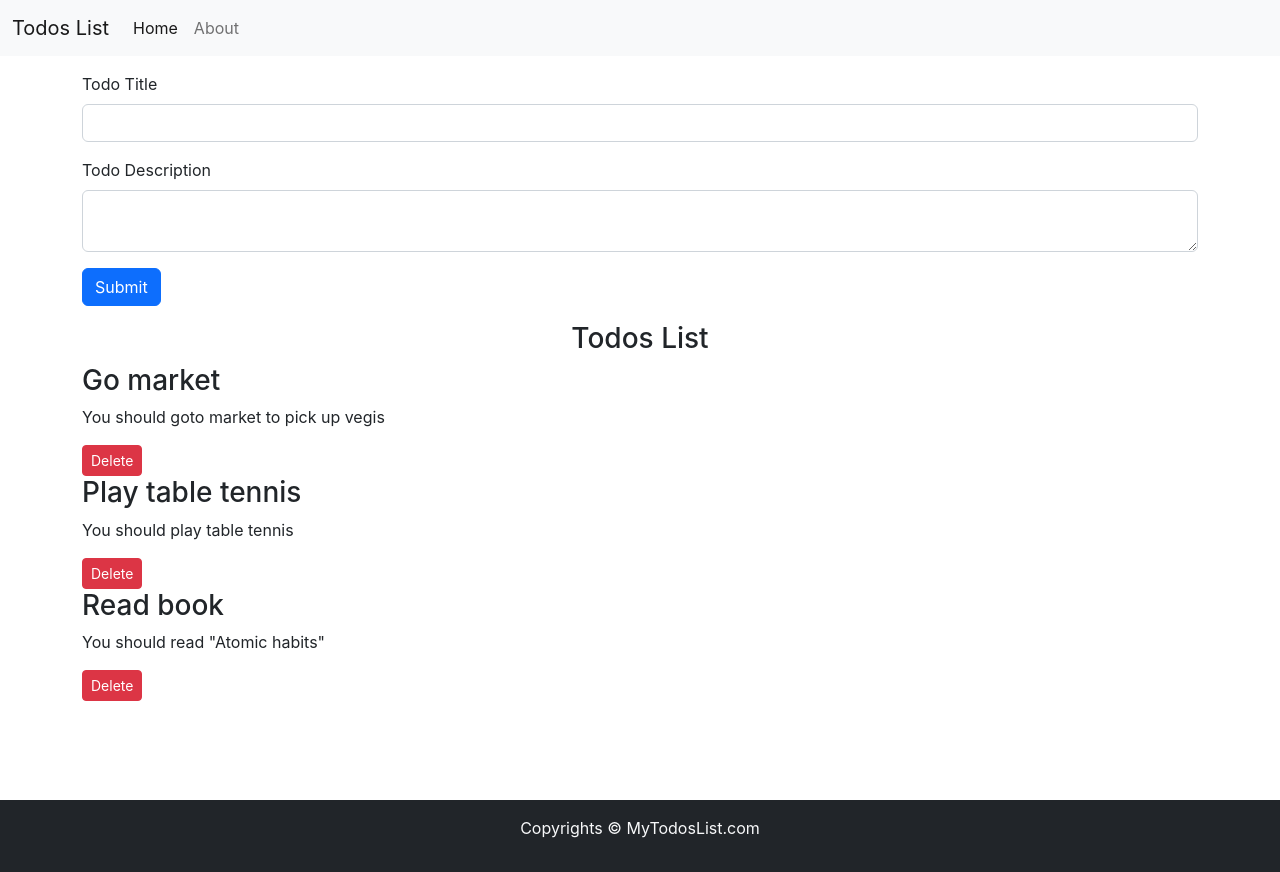
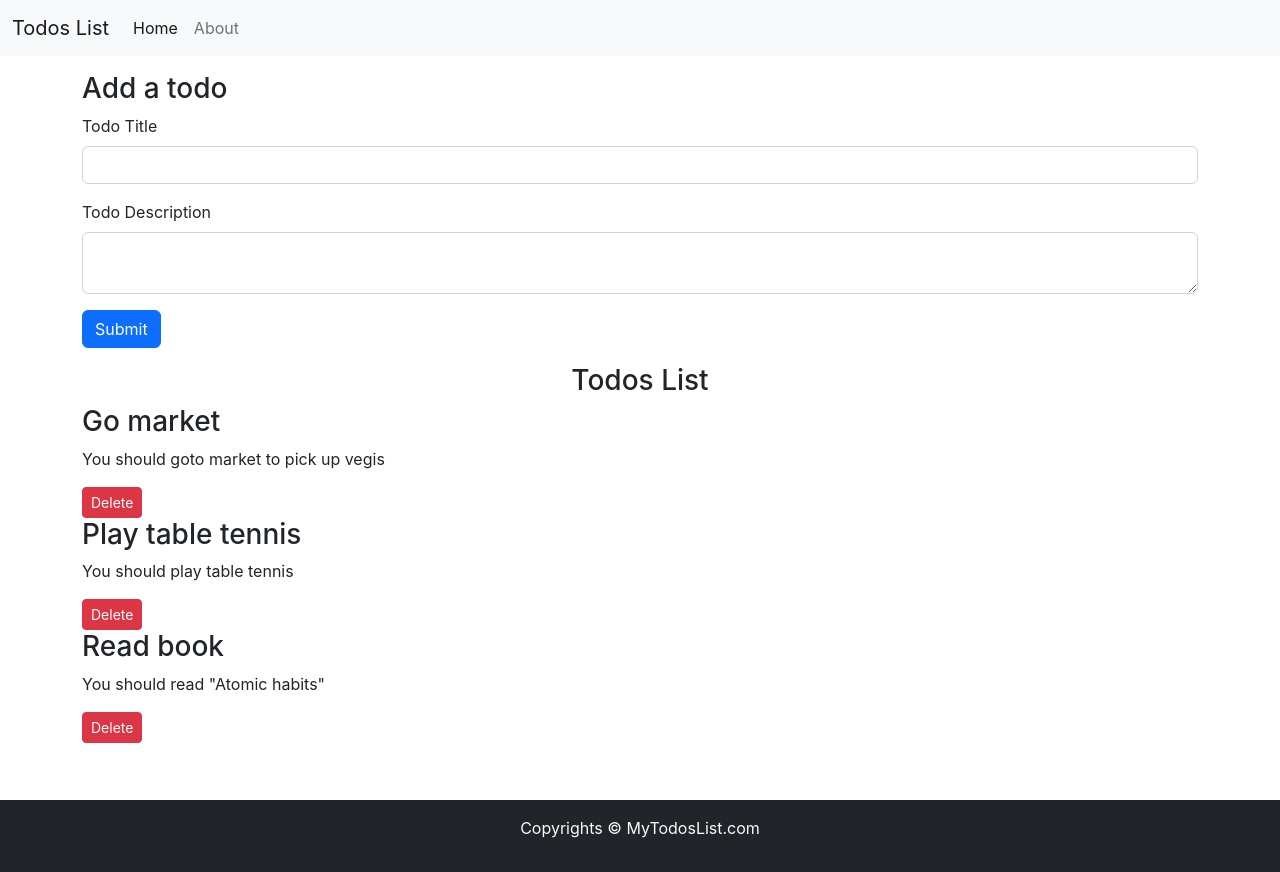
Before and after one commit to Sadam-PK/react-todo, a React (Create React App) app: page / in a window 1280 px wide. Built offline with nearby package versions, Linux system fonts and the light colour scheme.

Commit message:
updated..

```diff
--- a/src/MyComponents/AddTodo.js
+++ b/src/MyComponents/AddTodo.js
@@ -4,6 +4,7 @@ export default function AddTodo() {
     return (
         <>
             <div className="container my-3">
+                <h3>Add a todo</h3>
                 <form>
                     <div className="mb-3">
                         <label for="title" className="form-label">Todo Title</label>
--- a/src/MyComponents/Footer.js
+++ b/src/MyComponents/Footer.js
@@ -1,5 +1,4 @@
 import React from "react";
-
 export default function Footer() {
     let footerStyle={
         position:'absolute',
```
